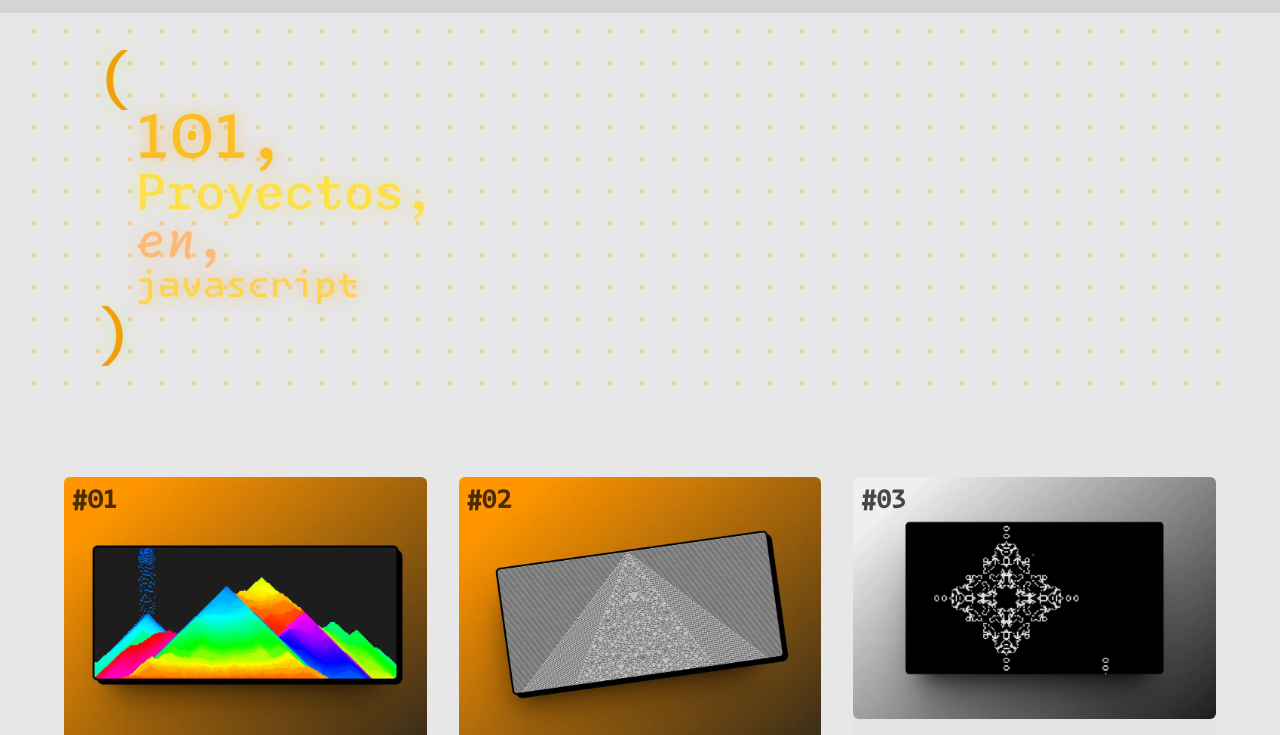
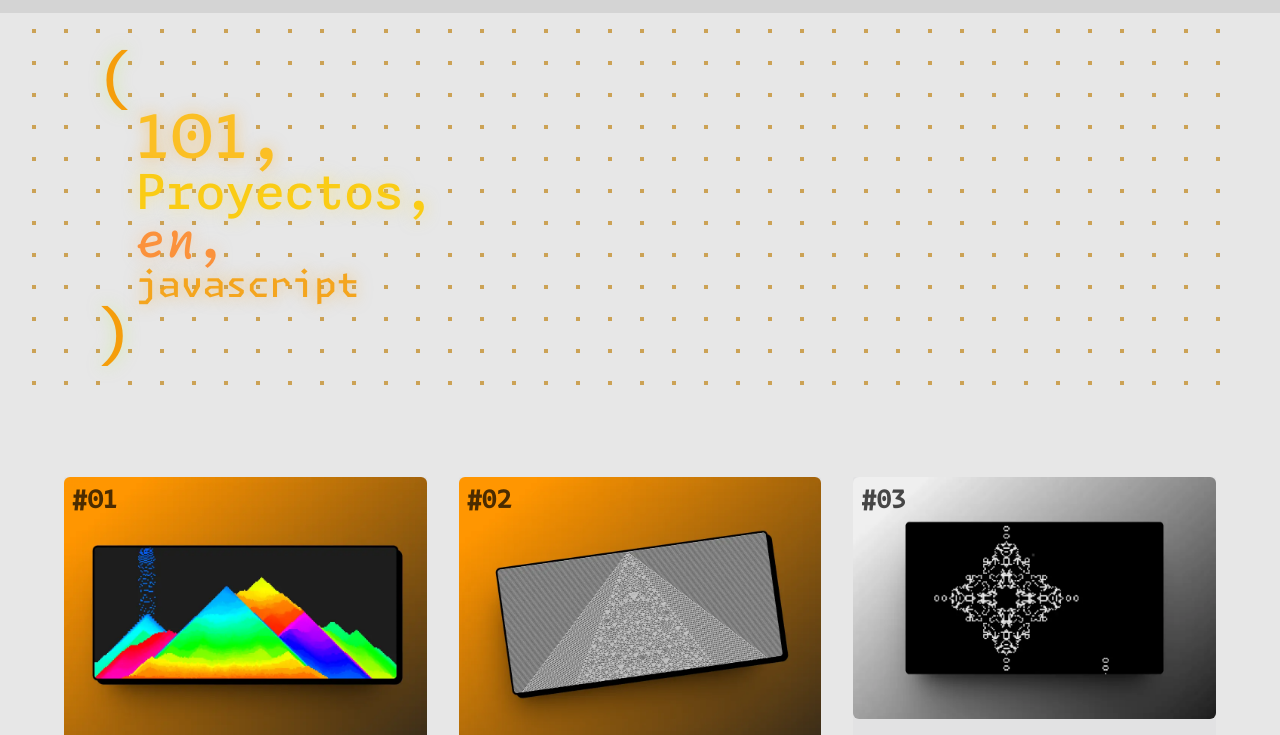
Before and after one commit to CrashLanXD/101-proyectos-javascript, an Astro site: page / in a window 1280 px wide. Shown: the part 59-794 px from the top of the page. Built offline with nearby package versions, Linux system fonts and the light colour scheme; Astro itself is replaced by a stand-in of ours.

Commit message:
fix some light mode colors

```diff
--- a/src/components/Footer.astro
+++ b/src/components/Footer.astro
@@ -1,5 +1,5 @@
 <footer
-  class="flex w-full mt-40 justify-between p-3 bg-[#d2d2d2] dark:bg-zinc-950/10"
+  class="flex w-full mt-40 justify-between p-3 bg-zinc-200 dark:bg-zinc-950/10"
 >
   <div class="w-full p-10">
     <div class="flex gap-4 place-content-center text-sm">
--- a/src/components/Hero.astro
+++ b/src/components/Hero.astro
@@ -5,13 +5,16 @@
     <span class="font-Argon text-6xl ml-10 text-amber-400 text-shadow-amber"
       >101,</span
     >
-    <span class="font-Neon text-5xl ml-10 text-yellow-300 text-shadow-yellow"
+    <span
+      class="font-Neon text-5xl ml-10 text-yellow-400 dark:text-yellow-300 text-shadow-yellow"
       >Proyectos,</span
     >
-    <span class="font-Radon text-5xl ml-10 text-orange-300 text-shadow-orange"
+    <span
+      class="font-Radon text-5xl ml-10 text-orange-400 dark:text-orange-300 text-shadow-orange"
       >en,</span
     >
-    <span class="font-Krypton text-4xl ml-10 text-amber-300 text-shadow-amber"
+    <span
+      class="font-Krypton text-4xl ml-10 text-amber-500/90 dark:text-amber-300 text-shadow-amber"
       >javascript</span
     >
     <br />
@@ -29,6 +32,15 @@
     background-position: 50px 50px; /* Space between dots */
   }
 
+  @media (prefers-color-scheme: light) {
+    .dotted-bg {
+      background-image: radial-gradient(
+        rgba(190, 127, 11, 0.664) 10%,
+        transparent 0
+      );
+    }
+  }
+
   .text-shadow-lime {
     text-shadow: 0 0 16px rgba(190, 242, 100, 0.5);
   }
--- a/src/components/Projects.astro
+++ b/src/components/Projects.astro
@@ -1,7 +1,6 @@
 ---
 import { PROJECTS } from "../const";
 ---
-
 <div
   class="grid gap-8 mb-6 lg:mb-16 grid-cols-1 sm:grid-cols-2 lg:grid-cols-3 max-w-6xl mx-auto"
 >
@@ -10,7 +9,7 @@ import { PROJECTS } from "../const";
       const num = `${index + 1}`.padStart(2, "0");
 
       return (
-        <article class="relative items-center text-black rounded-sm bg-zinc-200 dark:bg-slate-100/5">
+        <article class="relative items-center text-black rounded-sm bg-zinc-300/30 dark:bg-slate-100/5">
           <a
             href={`/${project.slug}`}
             class="group hover:scale-[1.02] block transition "
@@ -90,7 +89,7 @@ import { PROJECTS } from "../const";
   }
 
   <article
-    class="min-h-60 relative items-center text-black rounded-lg bg-neutral-300 dark:bg-slate-100/5"
+    class="min-h-60 relative items-center text-black rounded-lg bg-zinc-300/30 dark:bg-slate-100/5"
   >
     <span
       class="group flex justify-center flex-col h-full items-center font-semibold text-orange-400 dark:text-orange-300 text-center text-xl"
```
